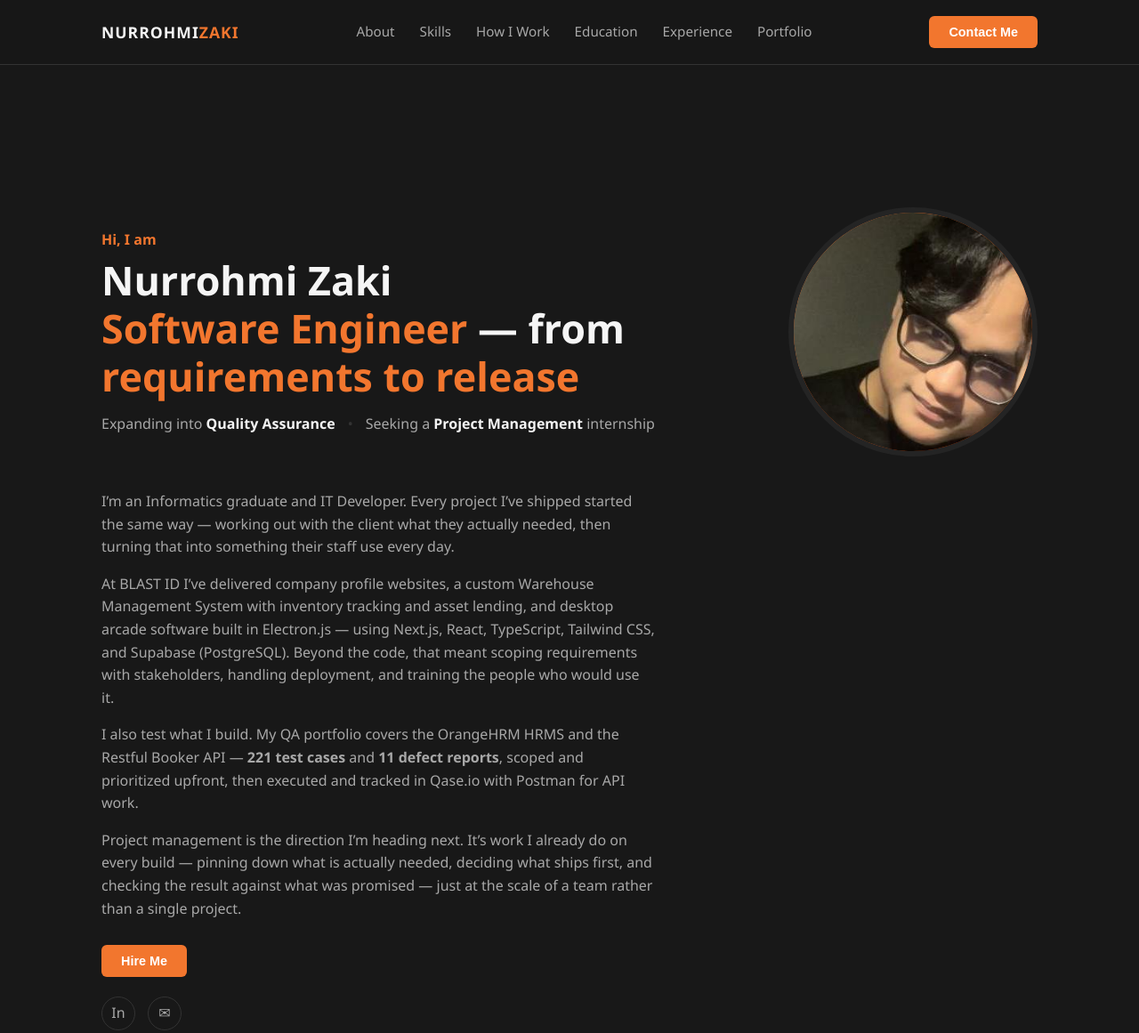
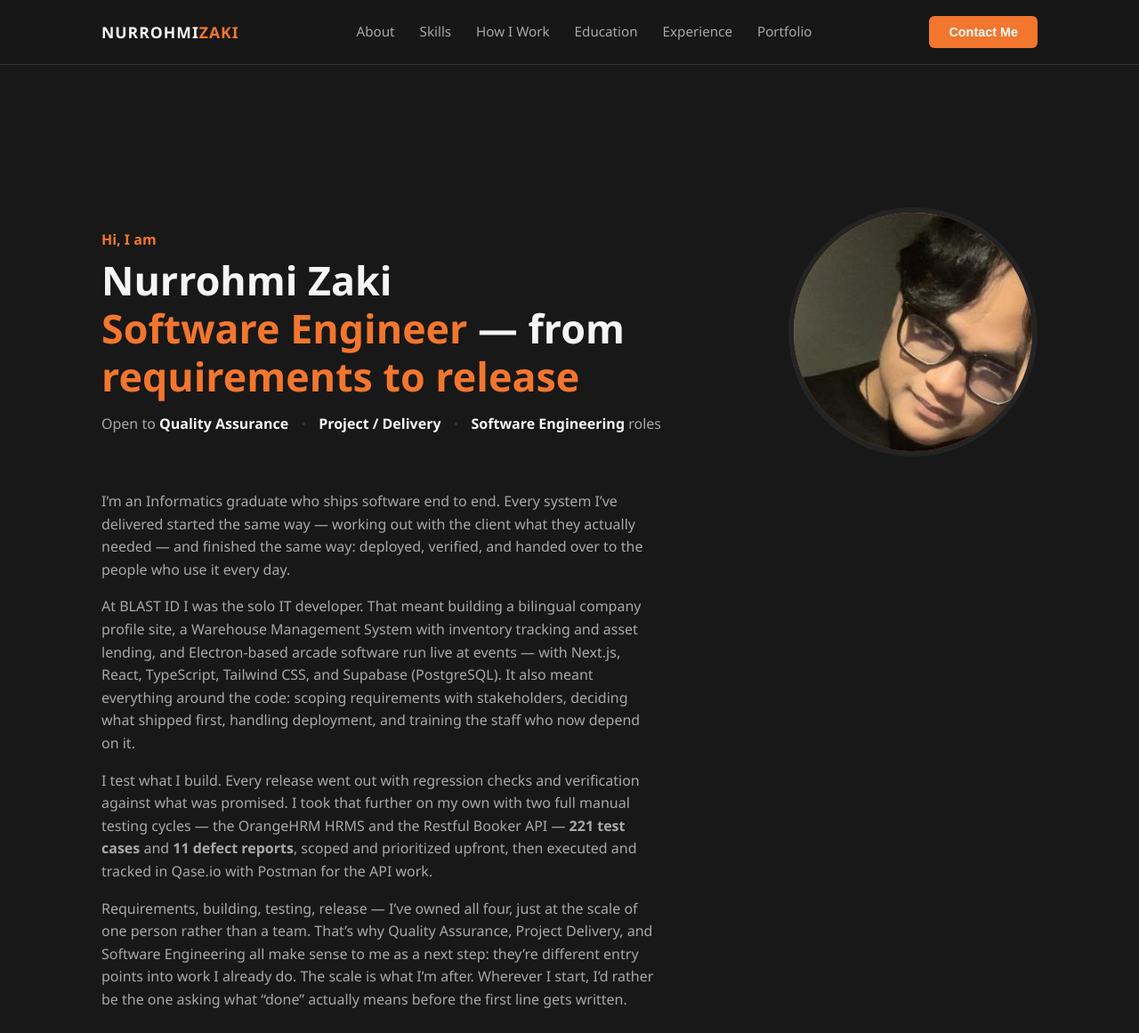
Before and after one commit to siKic0l/Portofolio, a plain HTML site: page index.html in a window 1280 px wide. Shown: the top 1161 px of the page at 89% size. Drawn offline with Linux system fonts and the light colour scheme.

Commit message:
revise bio

```diff
--- a/index.html
+++ b/index.html
@@ -4,7 +4,7 @@
 <meta charset="UTF-8">
 <meta name="viewport" content="width=device-width, initial-scale=1.0">
 <title>Nurrohmi Zaki — Software Engineer | Portfolio</title>
-<meta name="description" content="Software Engineer shipping client software end to end. 7 documented case studies, 221 test cases, 11 defect reports. Seeking a Project Management internship.">
+<meta name="description" content="Software Engineer shipping client software end to end — requirements, build, testing, release. 7 case studies, 221 test cases, 11 defect reports. Open to QA, Project Delivery, and Engineering roles.">
 <meta name="author" content="Nurrohmi Zaki">
 <link rel="canonical" href="https://zaki-portofolio.vercel.app/">
 <meta name="theme-color" content="#181818">
@@ -20,7 +20,7 @@
 <meta property="og:locale" content="en_US">
 <meta property="og:url" content="https://zaki-portofolio.vercel.app/">
 <meta property="og:title" content="Nurrohmi Zaki — Software Engineer, from requirements to release">
-<meta property="og:description" content="Software Engineer shipping client software end to end. 7 documented case studies, 221 test cases, 11 defect reports. Seeking a Project Management internship.">
+<meta property="og:description" content="Software Engineer shipping client software end to end — requirements, build, testing, release. 7 case studies, 221 test cases, 11 defect reports. Open to QA, Project Delivery, and Engineering roles.">
 <meta property="og:image" content="https://zaki-portofolio.vercel.app/Assets/og-image.png">
 <meta property="og:image:width" content="1200">
 <meta property="og:image:height" content="630">
@@ -28,7 +28,7 @@
 
 <meta name="twitter:card" content="summary_large_image">
 <meta name="twitter:title" content="Nurrohmi Zaki — Software Engineer, from requirements to release">
-<meta name="twitter:description" content="Software Engineer shipping client software end to end. 7 documented case studies, 221 test cases, 11 defect reports. Seeking a Project Management internship.">
+<meta name="twitter:description" content="Software Engineer shipping client software end to end — requirements, build, testing, release. 7 case studies, 221 test cases, 11 defect reports. Open to QA, Project Delivery, and Engineering roles.">
 <meta name="twitter:image" content="https://zaki-portofolio.vercel.app/Assets/og-image.png">
 <style>
   :root{
@@ -419,19 +419,21 @@
         <p class="greet">Hi, I am</p>
         <h1>Nurrohmi Zaki<br><span class="accent">Software Engineer</span> — from <span class="accent">requirements to release</span></h1>
         <p class="role-line">
-          <span>Expanding into <strong>Quality Assurance</strong></span>
+          <span>Open to <strong>Quality Assurance</strong></span>
           <span class="sep" aria-hidden="true">•</span>
-          <span>Seeking a <strong>Project Management</strong> internship</span>
+          <span><strong>Project / Delivery</strong></span>
+          <span class="sep" aria-hidden="true">•</span>
+          <span><strong>Software Engineering</strong> roles</span>
         </p>
       </div>
       <div class="avatar"><img src="Assets/profile.jpg" alt="Nurrohmi Zaki"></div>
     </div>
 
     <div class="about-body">
-      <p>I’m an Informatics graduate and IT Developer. Every project I’ve shipped started the same way — working out with the client what they actually needed, then turning that into something their staff use every day.</p>
-      <p>At BLAST ID I’ve delivered company profile websites, a custom Warehouse Management System with inventory tracking and asset lending, and desktop arcade software built in Electron.js — using Next.js, React, TypeScript, Tailwind CSS, and Supabase (PostgreSQL). Beyond the code, that meant scoping requirements with stakeholders, handling deployment, and training the people who would use it.</p>
-      <p>I also test what I build. My QA portfolio covers the OrangeHRM HRMS and the Restful Booker API — <strong>221 test cases</strong> and <strong>11 defect reports</strong>, scoped and prioritized upfront, then executed and tracked in Qase.io with Postman for API work.</p>
-      <p>Project management is the direction I’m heading next. It’s work I already do on every build — pinning down what is actually needed, deciding what ships first, and checking the result against what was promised — just at the scale of a team rather than a single project.</p>
+      <p>I’m an Informatics graduate who ships software end to end. Every system I’ve delivered started the same way — working out with the client what they actually needed — and finished the same way: deployed, verified, and handed over to the people who use it every day.</p>
+      <p>At BLAST ID I was the solo IT developer. That meant building a bilingual company profile site, a Warehouse Management System with inventory tracking and asset lending, and Electron-based arcade software run live at events — with Next.js, React, TypeScript, Tailwind CSS, and Supabase (PostgreSQL). It also meant everything around the code: scoping requirements with stakeholders, deciding what shipped first, handling deployment, and training the staff who now depend on it.</p>
+      <p>I test what I build. Every release went out with regression checks and verification against what was promised. I took that further on my own with two full manual testing cycles — the OrangeHRM HRMS and the Restful Booker API — <strong>221 test cases</strong> and <strong>11 defect reports</strong>, scoped and prioritized upfront, then executed and tracked in Qase.io with Postman for the API work.</p>
+      <p>Requirements, building, testing, release — I’ve owned all four, just at the scale of one person rather than a team. That’s why Quality Assurance, Project Delivery, and Software Engineering all make sense to me as a next step: they’re different entry points into work I already do. The scale is what I’m after. Wherever I start, I’d rather be the one asking what “done” actually means before the first line gets written.</p>
       <button class="btn" data-open-contact>Hire Me</button>
       <div class="socials">
         <a href="https://www.linkedin.com/in/nurrohmi-zaki-78b447294/" target="_blank" rel="noopener">In</a>
```
